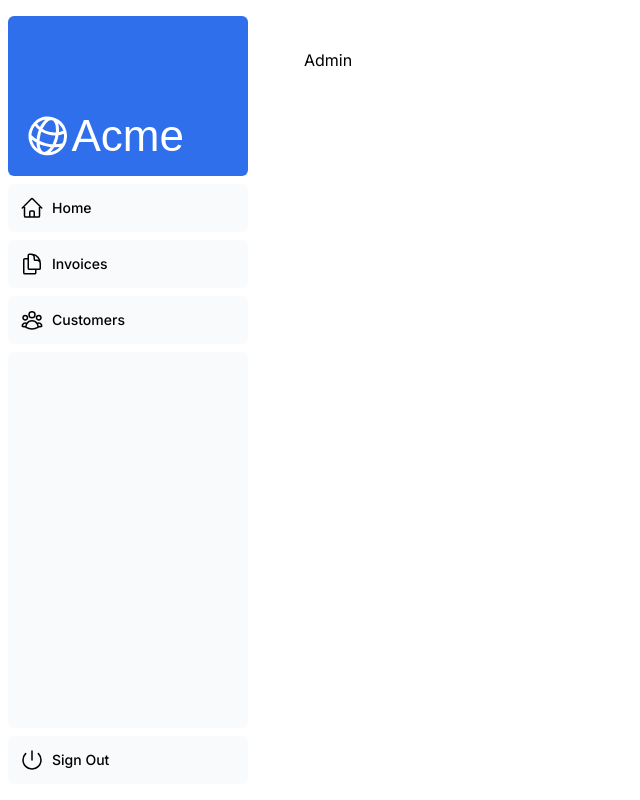
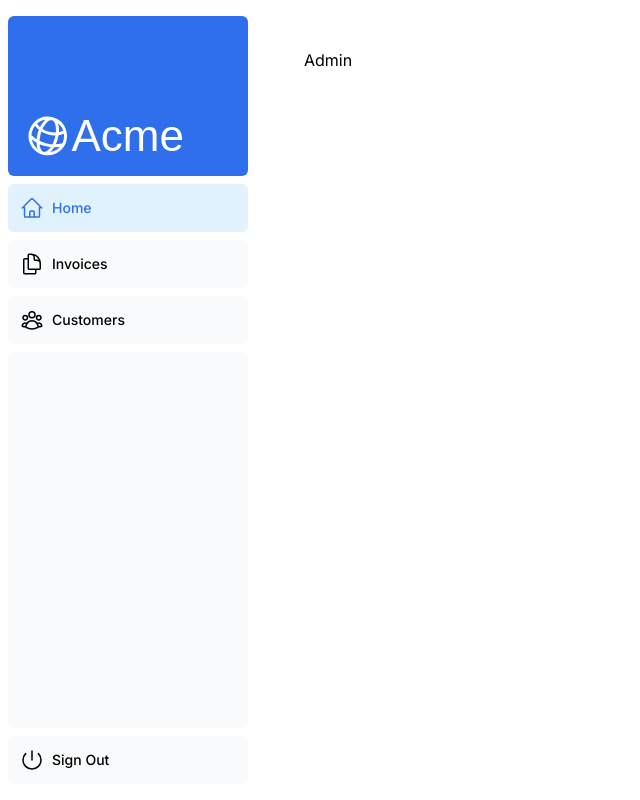
Before and after one commit to Kingbonwa1994/nextjs-dashboard, a Next.js app: page /dashboard in a window 1280 px wide. Shown: the whole page, without its empty margins (0-640 px from the left). Built offline with nearby package versions, Linux system fonts and the light colour scheme; a web font is replaced by a local one.

Commit message:
for vercel

```diff
--- a/app/dashboard/invoices/page.tsx
+++ b/app/dashboard/invoices/page.tsx
@@ -0,0 +1,7 @@
+import React from 'react'
+
+export default function page() {
+  return (
+    <div>page</div>
+  )
+}
--- a/app/ui/dashboard/nav-links.tsx
+++ b/app/ui/dashboard/nav-links.tsx
@@ -1,8 +1,13 @@
+"use client"
 import {
   UserGroupIcon,
   HomeIcon,
   DocumentDuplicateIcon,
 } from '@heroicons/react/24/outline';
+import Link from 'next/link';
+import { usePathname } from 'next/navigation';
+import clsx from 'clsx';
+
 
 // Map of links to display in the side navigation.
 // Depending on the size of the application, this would be stored in a database.
@@ -17,19 +22,25 @@
 ];
 
 export default function NavLinks() {
+  const pathname = usePathname()
   return (
     <>
       {links.map((link) => {
         const LinkIcon = link.icon;
         return (
-          <a
+          <Link
             key={link.name}
             href={link.href}
-            className="flex h-[48px] grow items-center justify-center gap-2 rounded-md bg-gray-50 p-3 text-sm font-medium hover:bg-sky-100 hover:text-blue-600 md:flex-none md:justify-start md:p-2 md:px-3"
-          >
+            className={clsx(
+              'flex h-[48px] grow items-center justify-center gap-2 rounded-md bg-gray-50 p-3 text-sm font-medium hover:bg-sky-100 hover:text-blue-600 md:flex-none md:justify-start md:p-2 md:px-3',
+              {
+                'bg-sky-100 text-blue-600': pathname === link.href,
+              },
+            )}
+            >
             <LinkIcon className="w-6" />
             <p className="hidden md:block">{link.name}</p>
-          </a>
+          </Link>
         );
       })}
     </>
```
